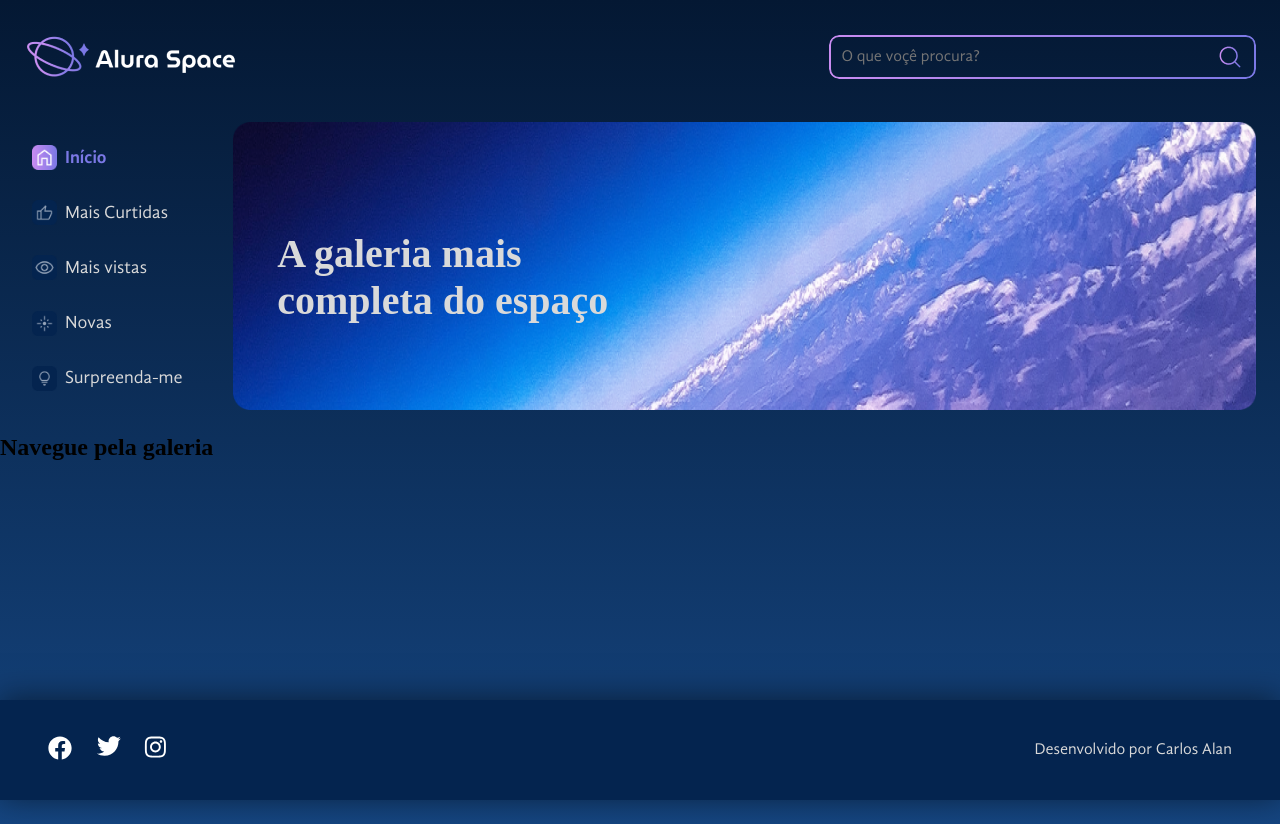
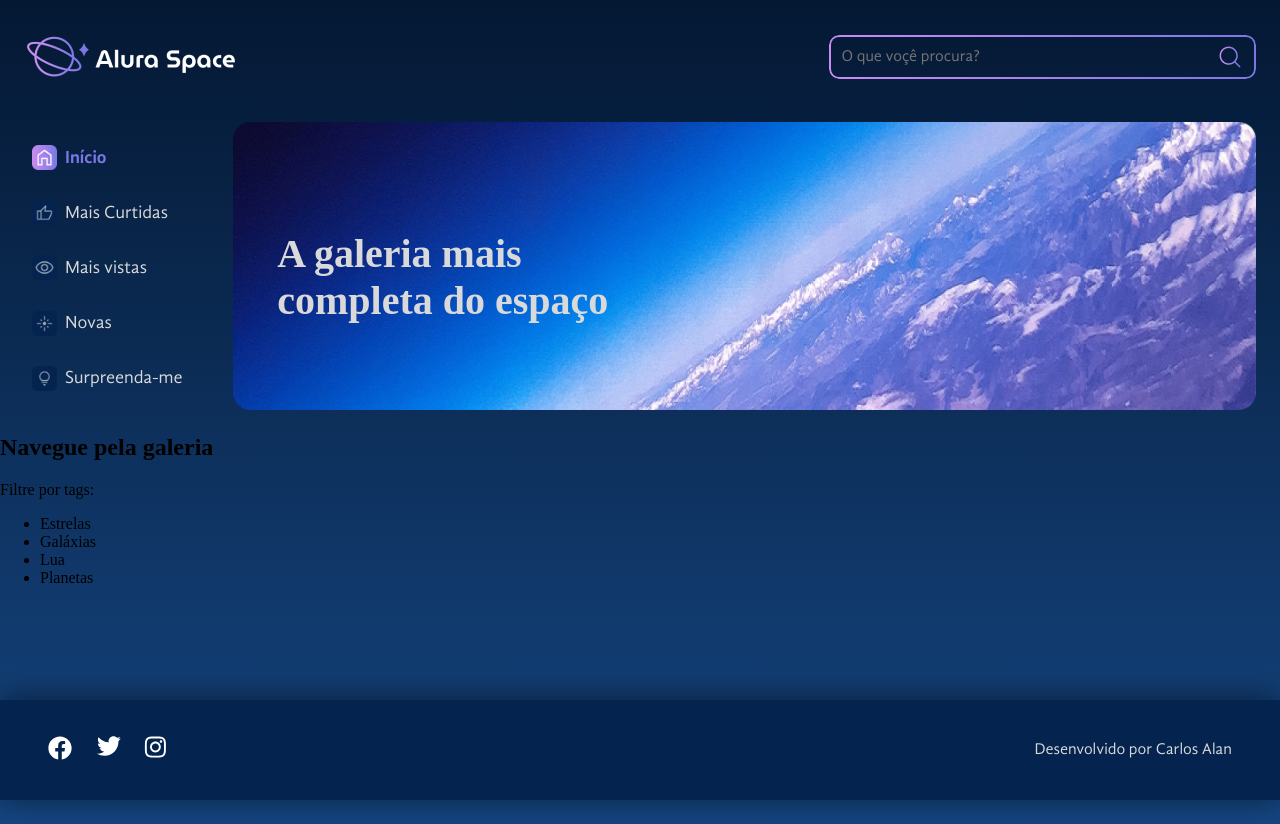
Before and after one commit to surykt/alura-space, a React (Create React App) app: page / in a window 1280 px wide. Built offline with nearby package versions, Linux system fonts and the light colour scheme.

Commit message:
create tags component

```diff
--- a/src/components/Gallery/index.jsx
+++ b/src/components/Gallery/index.jsx
@@ -1,7 +1,11 @@
+import React from "react";
+import Tags from "../Tags";
+
 export default function Gallery() {
   return (
     <section>
       <h2>Navegue pela galeria</h2>
+      <Tags />
       <ul></ul>
     </section>
   );
--- /dev/null
+++ b/src/components/Tags/index.jsx
@@ -0,0 +1,15 @@
+import React from "react";
+
+export default function Tags() {
+  return (
+    <div>
+      <p>Filtre por tags:</p>
+      <ul>
+        <li>Estrelas</li>
+        <li>Galáxias</li>
+        <li>Lua</li>
+        <li>Planetas</li>
+      </ul>
+    </div>
+  );
+}
```
